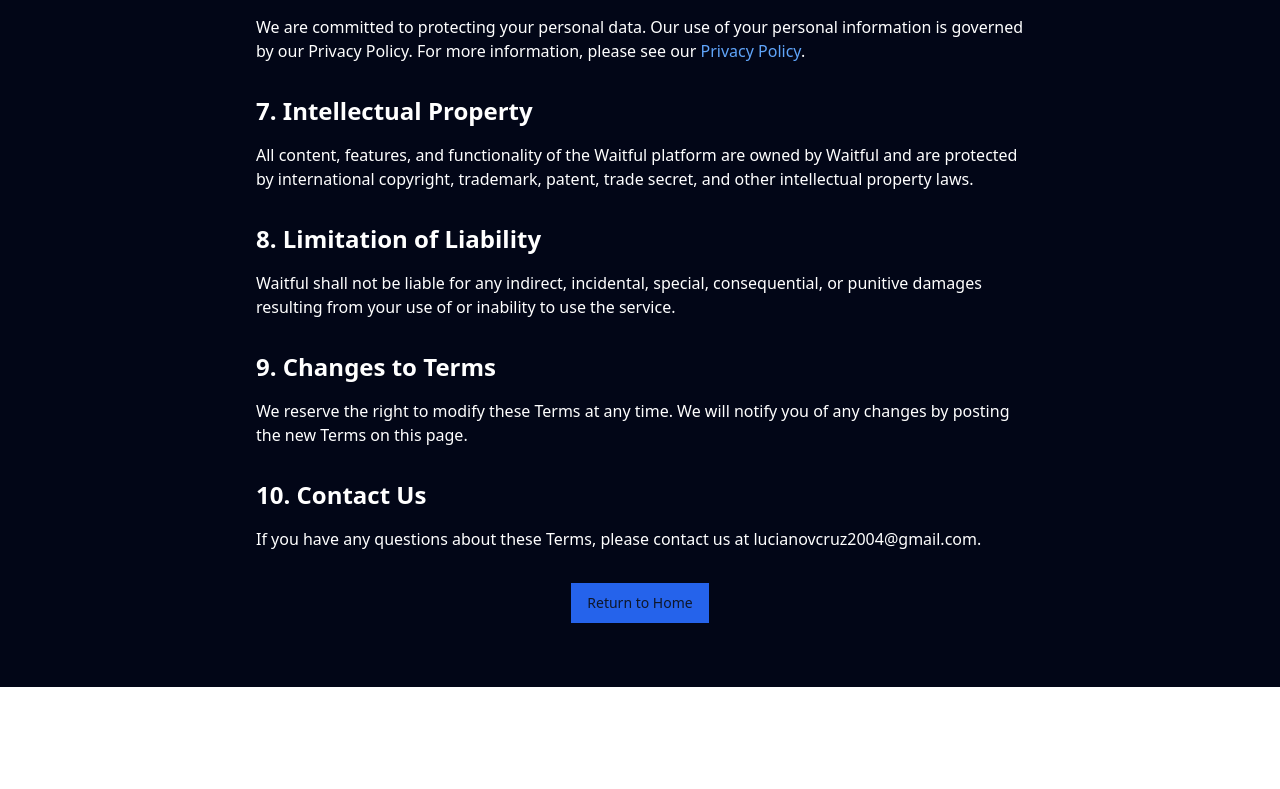
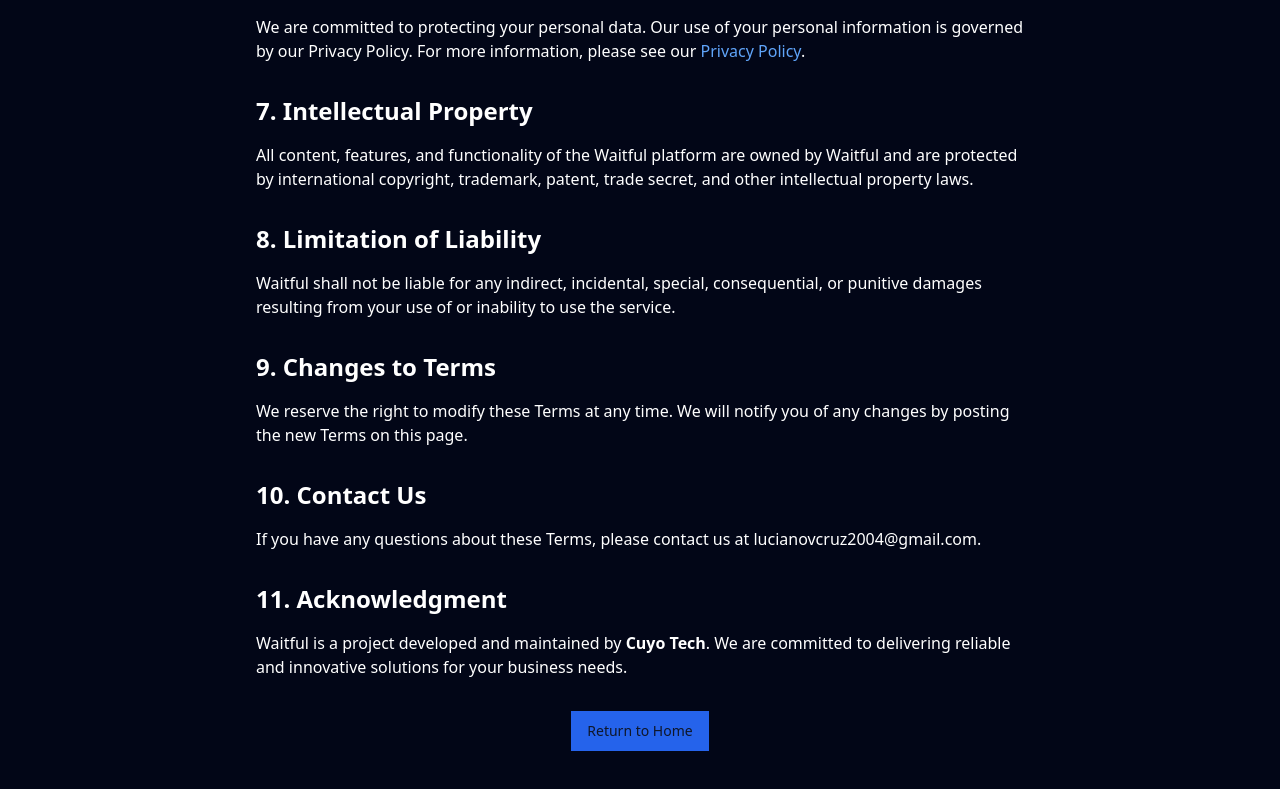
Before and after one commit to LuchoCruz08/waitful, a Next.js app: page /terms in a window 1280 px wide. Shown: the part 833-1622 px from the top of the page. Before the commit the page ends 1520 px from the top, so only its background shows below. Built offline with nearby package versions, Linux system fonts and the light colour scheme.

Commit message:
Modify terms page

```diff
--- a/src/app/privacy/page.tsx
+++ b/src/app/privacy/page.tsx
@@ -34,7 +34,8 @@ export default function PrivacyPolicy() {
               <li>Communications you have with us</li>
             </ul>
             <p className="mt-4">
-              We also automatically collect certain information about how you interact with our services, including:
+              We also automatically collect certain information about how you
+              interact with our services, including:
             </p>
             <ul className="list-disc pl-6 mt-2 space-y-2">
               <li>
--- a/src/app/refund-policy/page.tsx
+++ b/src/app/refund-policy/page.tsx
@@ -33,8 +33,8 @@ export default function RefundPolicy() {
             <h2 className="text-2xl font-semibold mb-4">3. Refund Process</h2>
             <p>
               To request a refund, please contact our support team at
-              lucianovcruz2004@gmail.com. Include your order number and the email
-              address used for the purchase. We aim to process all refund
+              lucianovcruz2004@gmail.com. Include your order number and the
+              email address used for the purchase. We aim to process all refund
               requests within 5-7 business days.
             </p>
           </section>
@@ -89,6 +89,11 @@ export default function RefundPolicy() {
               </Button>
             </Link>
           </div>
+
+          <footer className="mt-16 text-center text-gray-400">
+            This project is developed by{" "}
+            <span className="font-semibold text-white">Cuyo Tech</span>.
+          </footer>
         </div>
       </div>
     </div>
--- a/src/app/terms/page.tsx
+++ b/src/app/terms/page.tsx
@@ -115,6 +115,16 @@ export default function TermsAndConditions() {
             </p>
           </section>
 
+          <section>
+            <h2 className="text-2xl font-semibold mb-4">11. Acknowledgment</h2>
+            <p>
+              Waitful is a project developed and maintained by{" "}
+              <span className="font-semibold">Cuyo Tech</span>. We are committed
+              to delivering reliable and innovative solutions for your business
+              needs.
+            </p>
+          </section>
+
           <div className="mt-12 text-center">
             <Link href="/">
               <Button className="bg-blue-600 hover:bg-blue-700">
--- a/src/components/Footer.tsx
+++ b/src/components/Footer.tsx
@@ -25,7 +25,33 @@ export function Footer() {
                   className="text-gray-300 hover:text-white"
                   target="_blank"
                 >
-                  <Mail className="h-6 w-6"/>
+                  <Mail className="h-6 w-6" />
+                </Link>
+              </li>
+            </ul>
+          </div>
+          <div>
+            <h3 className="text-lg font-semibold text-white">Legal</h3>
+            <ul className="mt-4 space-y-2">
+              <li>
+                <Link href="/terms" className="text-gray-300 hover:text-white">
+                  Terms and Conditions
+                </Link>
+              </li>
+              <li>
+                <Link
+                  href="/refund-policy"
+                  className="text-gray-300 hover:text-white"
+                >
+                  Refund Policy
+                </Link>
+              </li>
+              <li>
+                <Link
+                  href="/privacy"
+                  className="text-gray-300 hover:text-white"
+                >
+                  Privacy Policy
                 </Link>
               </li>
             </ul>
```
